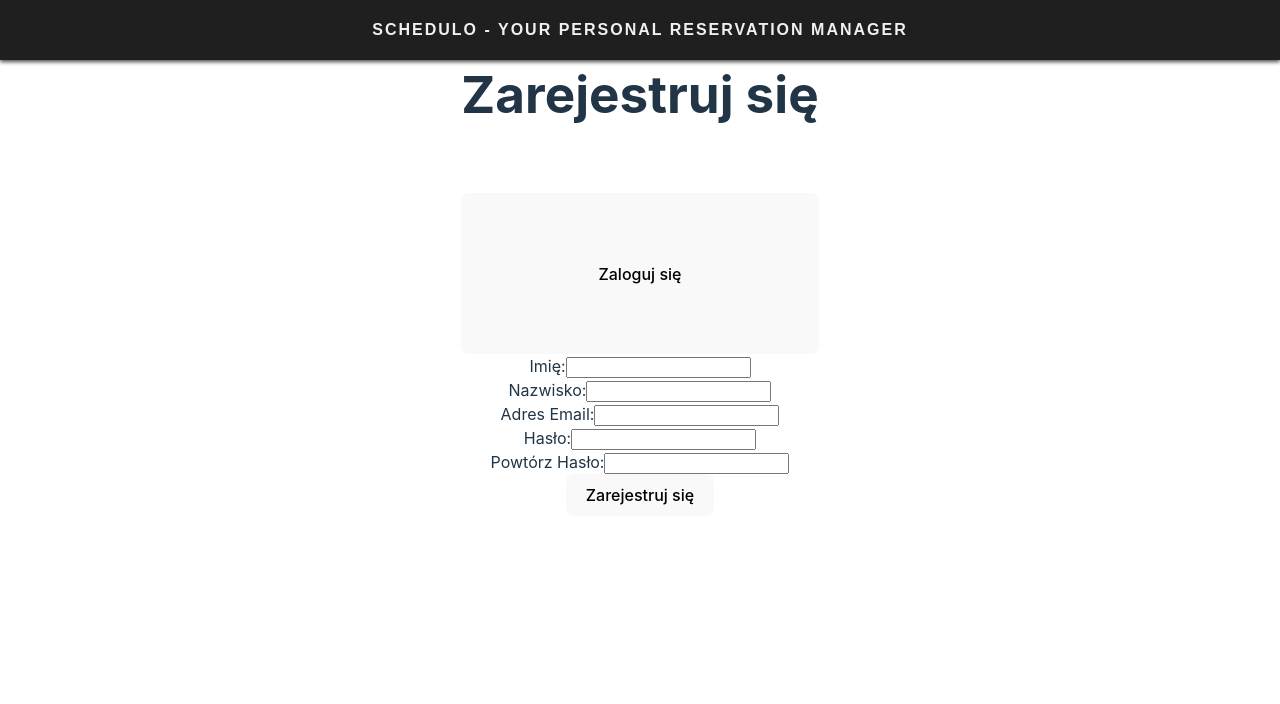
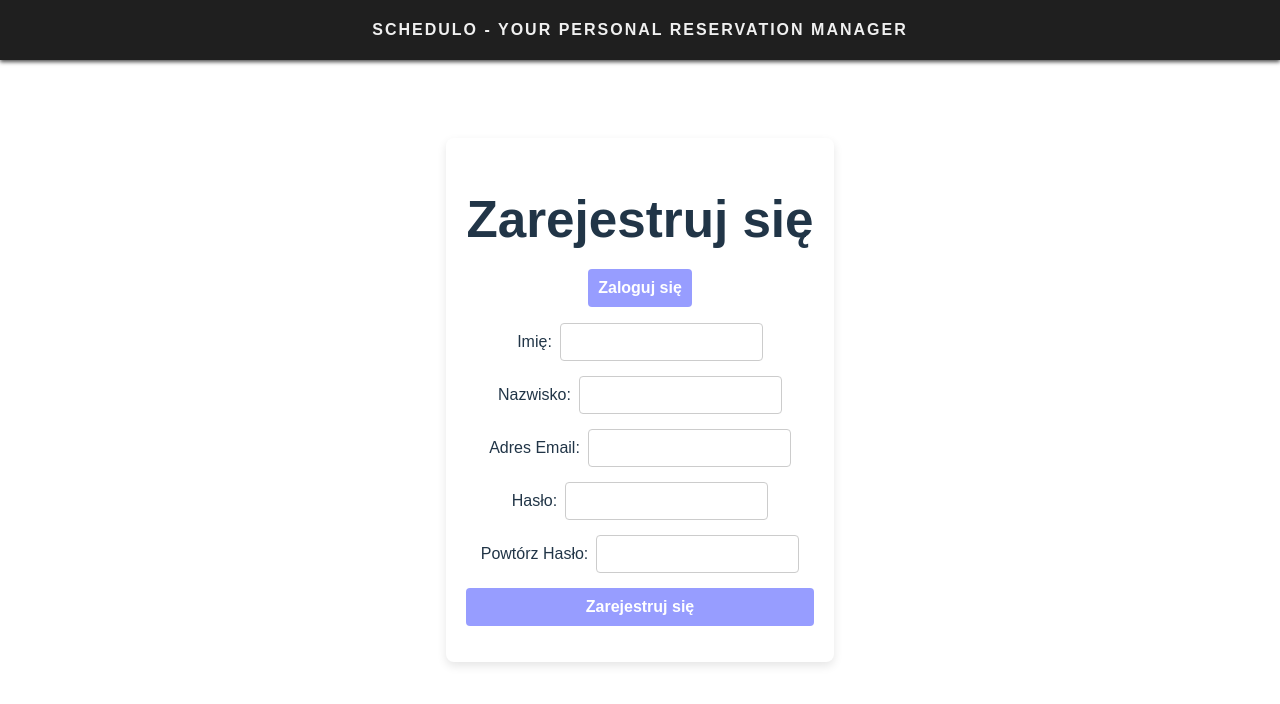
Before and after one commit to UniversityOfGdanskProjects/reservo-app, a React (Vite) app in the folder react-app/: page /registry in a window 1280 px wide. Shown: the top 704 px of the page. Built offline with nearby package versions, Linux system fonts and the light colour scheme.

Commit message:
styles for registrypage

```diff
--- a/react-app/src/App.css
+++ b/react-app/src/App.css
@@ -61,26 +61,52 @@ header {
 }
 
 .registry-page {
-  display: grid;
-  grid-template-rows: repeat(6, 1fr);
+  max-width: 400px;
+  margin: 50px auto;
+  padding: 20px;
+  border-radius: 8px;
+  box-shadow: 0 4px 10px rgba(0, 0, 0, 0.1);
+  font-family: Arial, sans-serif;
 }
-.registry-page div:first-of-type {
-  grid-row: 1;
+.registry-page h1 {
+  text-align: center;
+  margin-bottom: 20px;
 }
-.registry-page div:nth-of-type(2) {
-  grid-row: 2;
+.registry-page p {
+  color: green;
+  text-align: center;
+  font-weight: bold;
+  margin-bottom: 20px;
 }
-.registry-page div:nth-of-type(3) {
-  grid-row: 3;
+.registry-page form {
+  display: flex;
+  flex-direction: column;
+  gap: 15px;
 }
-.registry-page div:nth-of-type(4) {
-  grid-row: 4;
+.registry-page input {
+  padding: 10px;
+  font-size: 14px;
+  border: 1px solid #ccc;
+  border-radius: 4px;
+  transition: border-color 0.2s;
 }
-.registry-page div:nth-of-type(5) {
-  grid-row: 5;
+.registry-page label {
+  margin-right: 8px;
 }
-.registry-page div:nth-of-type(6) {
-  grid-row: 6;
+.registry-page button {
+  margin-bottom: 16px;
+  background-color: rgba(100, 108, 255, 0.6666666667);
+  color: white;
+  padding: 10px;
+  font-size: 16px;
+  font-weight: bold;
+  border: none;
+  border-radius: 4px;
+  cursor: pointer;
+  transition: background-color 0.3s;
+}
+.registry-page button:hover {
+  background-color: rgba(98, 106, 255, 0.431372549);
 }
 
 .registry-login {
--- a/react-app/src/App.scss
+++ b/react-app/src/App.scss
@@ -64,29 +64,55 @@ header {
 }
 
 .registry-page {
-    display: grid;
-    grid-template-rows: repeat(6, 1fr);
-    div {
-        &:first-of-type {
-            grid-row: 1;
+  max-width: 400px;
+  margin: 50px auto;
+  padding: 20px;
+  //border: 1px solid #ddd;
+  border-radius: 8px;
+  box-shadow: 0 4px 10px rgba(0, 0, 0, 0.1);
+  font-family: Arial, sans-serif;
+  h1 {
+    text-align: center;
+    margin-bottom: 20px;
   }
-        &:nth-of-type(2) {
-            grid-row: 2;
+  p {
+    color: green;
+    text-align: center;
+    font-weight: bold;
+    margin-bottom: 20px;
   }
-        &:nth-of-type(3) {
-            grid-row: 3;
+  form {
+    display: flex;
+    flex-direction: column;
+    gap: 15px;
   }
-        &:nth-of-type(4) {
-            grid-row: 4;
+  input {
+    padding: 10px;
+    font-size: 14px;
+    border: 1px solid #ccc;
+    border-radius: 4px;
+    transition: border-color 0.2s;
   }
-        &:nth-of-type(5) {
-            grid-row: 5;
+  label {
+    margin-right: 8px;
   }
-        &:nth-of-type(6) {
-            grid-row: 6;
+  button {
+    margin-bottom: 16px;
+    background-color: $primary-color;
+    color: white;
+    padding: 10px;
+    font-size: 16px;
+    font-weight: bold;
+    border: none;
+    border-radius: 4px;
+    cursor: pointer;
+    transition: background-color 0.3s;
+  }
+  button:hover {
+    background-color: #626aff6e;
   }
 }
-}
+
 
 .registry-login {
   display: flex;
--- a/react-app/src/components/RegistryPage.jsx
+++ b/react-app/src/components/RegistryPage.jsx
@@ -48,7 +48,7 @@ export default function RegistryPage() {
         <div className="registry-page">
             <h1>Zarejestruj się</h1>
             {message && <p>{message}</p>}
-            <button onClick={handleLogIn}>Zaloguj się</button>
+            <button className="login-button" onClick={handleLogIn}>Zaloguj się</button>
             <form onSubmit={handleRegister}>
                 <div>
                     <label htmlFor="firstName">Imię:</label>
```
Also changed, not shown: 1 other file (tests, documents, lock files or other folders). Lines whose indentation alone changed are shown as unchanged.
